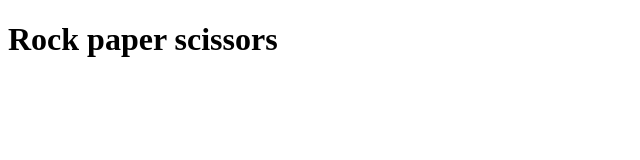
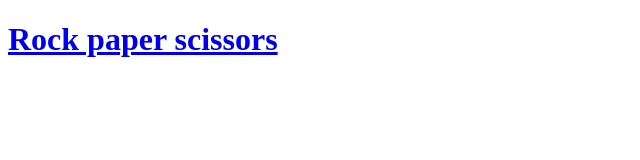
Before and after one commit to stebeus/rock-paper-scissors, a website: page index.html in a window 1280 px wide. Shown: the whole page, without its empty margins (0-640 px from the left). Drawn offline with Linux system fonts and the light colour scheme.

Commit message:
feat: wrap app title in link

```diff
--- a/index.html
+++ b/index.html
@@ -9,7 +9,7 @@
   <body>
     <div id="app">
       <header>
-        <h1>Rock paper scissors</h1>
+        <h1><a href="/">Rock paper scissors</a></h1>
       </header>
     </div>
   </body>
```
